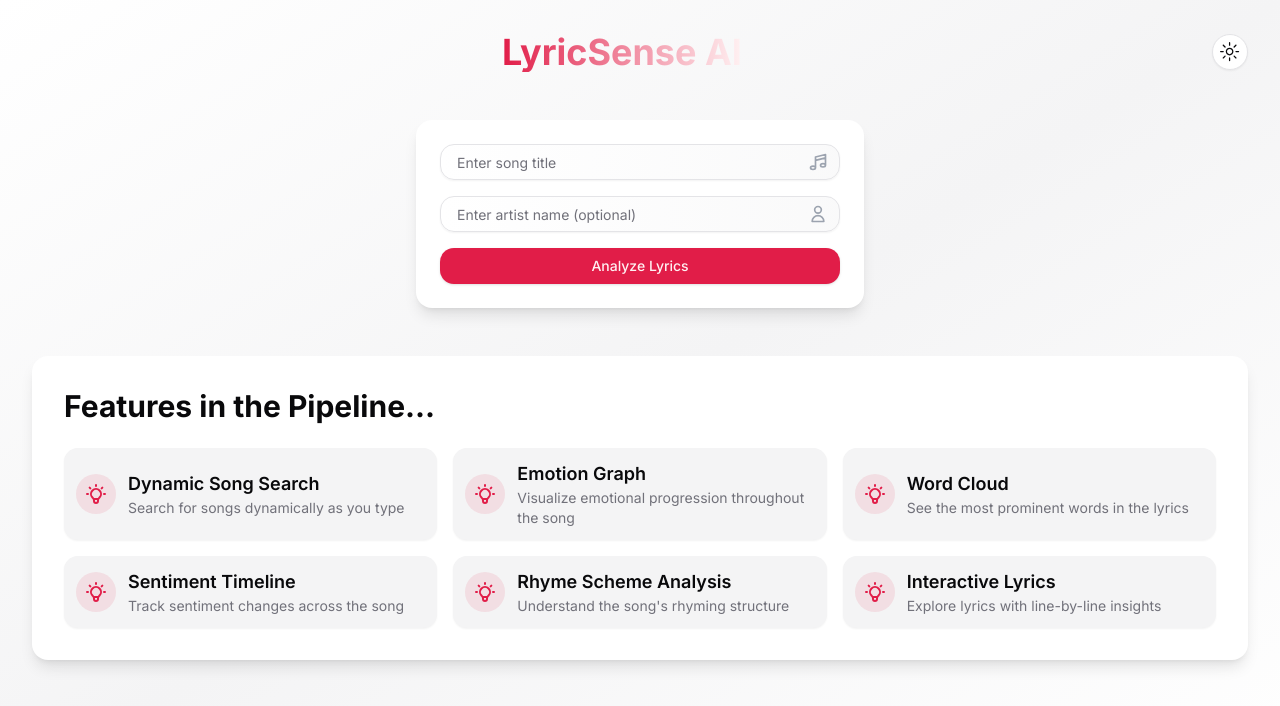
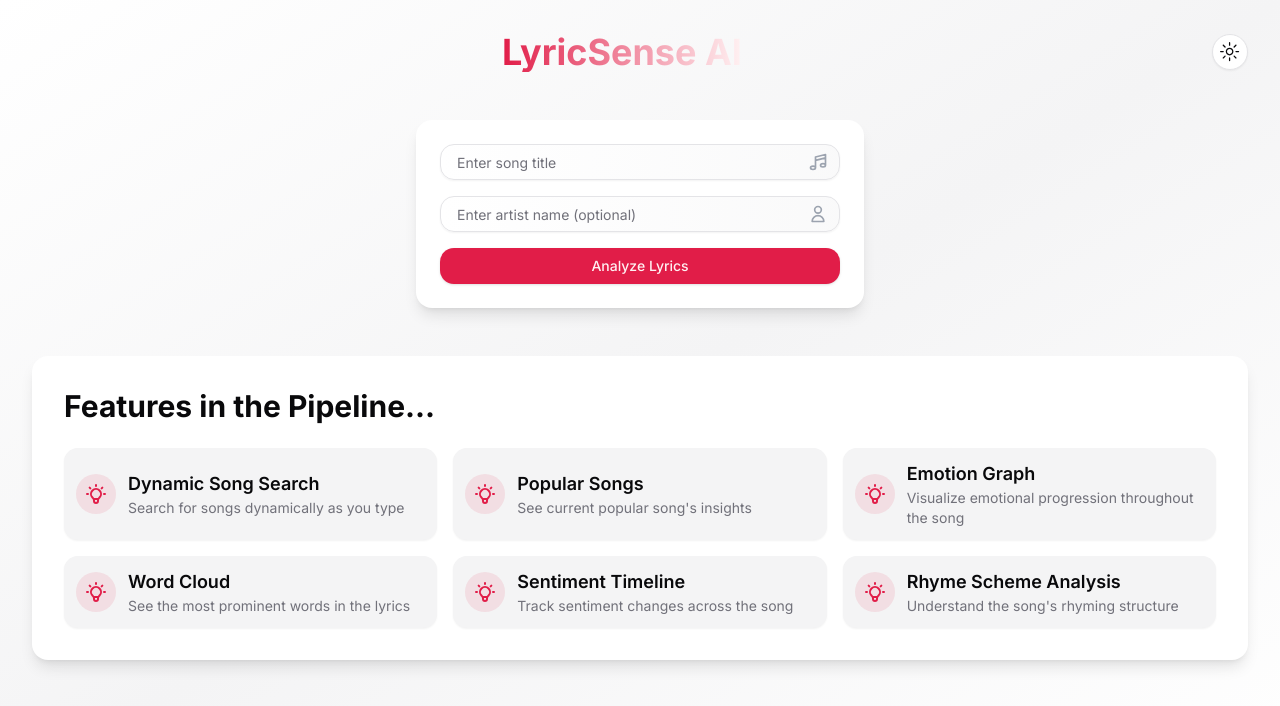
Before and after one commit to Tirth-chokshi/LyricSense-AI, a Next.js app: page / in a window 1280 px wide. Shown: the top 706 px of the page. Built offline with nearby package versions, Linux system fonts and the light colour scheme.

Commit message:
upcoming section update

```diff
--- a/src/components/ComingSoonSection.jsx
+++ b/src/components/ComingSoonSection.jsx
@@ -20,11 +20,11 @@ export const ComingSoonSection = () => {
 
   const features = [
     { title: "Dynamic Song Search", description: "Search for songs dynamically as you type" },
+    { title: "Popular Songs", description: "See current popular song's insights" },
     { title: "Emotion Graph", description: "Visualize emotional progression throughout the song" },
     { title: "Word Cloud", description: "See the most prominent words in the lyrics" },
     { title: "Sentiment Timeline", description: "Track sentiment changes across the song" },
     { title: "Rhyme Scheme Analysis", description: "Understand the song's rhyming structure" },
-    { title: "Interactive Lyrics", description: "Explore lyrics with line-by-line insights" },
   ]
 
   const filteredFeatures = features.filter(feature =>
```
